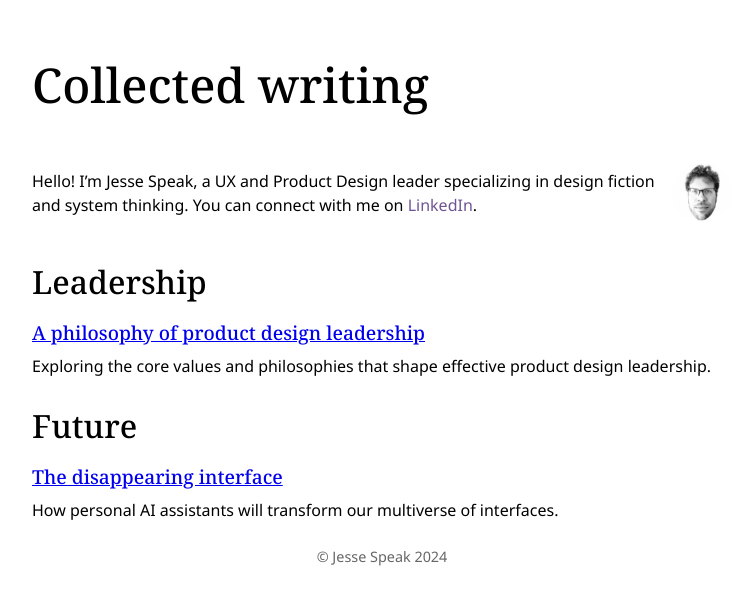
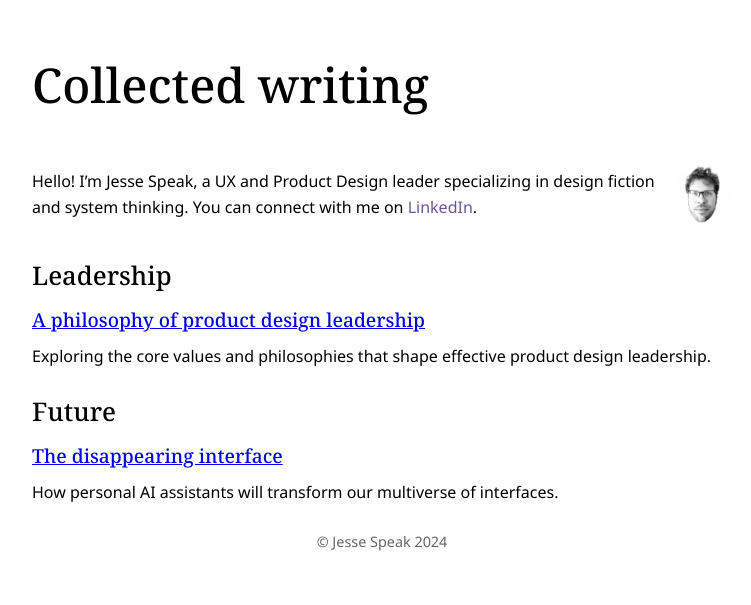
Before and after one commit to jessespeak/jessespeak.github.io, a Jekyll site: the page built from index.html, in a window 1280 px wide. Shown: the top 605 px of the page, without its empty margins (258-1009 px from the left). Built offline with Jekyll 4.4.1, drawn with Linux system fonts in a browser that asks for light colours.

Commit message:
Moving CSS to external style sheet

```diff
--- a/_layouts/default.html
+++ b/_layouts/default.html
@@ -8,9 +8,9 @@
 <link rel="preconnect" href="https://fonts.googleapis.com">
 <link rel="preconnect" href="https://fonts.gstatic.com" crossorigin>
 <link href="https://fonts.googleapis.com/css2?family=Noto+Sans:ital@0;1&family=Noto+Serif:ital,wght@0,500;1,500&display=swap" rel="stylesheet">
-
+<link rel="stylesheet" href="/assets/css/styles.css">
   <!-- Inline CSS in the <head> section -->
-  <style>
+<!--  <style>
     /* Basic styling for the single-column layout */
     body {
     font-family: "Noto Sans", sans-serif;
@@ -98,7 +98,7 @@
 .bio-text a:hover {
   text-decoration: underline;
 }
-  </style>
+  </style> -->
 </head>
 <body>
   <header>
--- a/_layouts/post.html
+++ b/_layouts/post.html
@@ -7,7 +7,8 @@
 <link rel="preconnect" href="https://fonts.googleapis.com">
 <link rel="preconnect" href="https://fonts.gstatic.com" crossorigin>
 <link href="https://fonts.googleapis.com/css2?family=Noto+Sans:ital@0;1&family=Noto+Serif:ital,wght@0,500;1,500&display=swap" rel="stylesheet">
-  <style>
+<link rel="stylesheet" href="/assets/css/styles.css">
+<!--    <style>
     /* Inline CSS for styling */
     body {
     font-family: "Noto Sans", sans-serif;
@@ -53,7 +54,7 @@
       font-size: 0.9em;
       margin-bottom: 1.5em;
     }
-  </style>
+  </style> -->
 </head>
 <body>
   <header>
--- /dev/null
+++ b/assets/css/styles.css
@@ -0,0 +1,76 @@
+
+/* Global Styles */
+    body {
+    font-family: "Noto Sans", sans-serif;
+    font-weight: 400;
+    font-style: normal;
+      max-width: 700px;
+      margin: 0 auto;
+      padding: 20px;
+    }
+
+    h1, h2, h3 {
+  font-family: "Noto Serif", serif;
+  font-weight: 500;
+  font-style: normal;
+}
+h1 {
+  font-size: 3em;
+  margin-bottom: 0.75em;
+}
+h2 {
+  font-size: 1.6em;
+  margin-bottom: 0.5em;
+}
+h3 {
+    font-size: 1.3em;
+    margin-bottom: 0.5em;
+}
+p, li {
+  font-size: 1em;
+  line-height: 1.6;
+}
+ul.article-list {
+  list-style: none;
+  padding: 0;
+  margin: 0;
+}
+ul.article-list li {
+  margin-bottom: 1.5em;
+}
+ul.article-list h3 {
+  font-size: 1.2em;
+  margin: 0;
+}
+ul.article-list p {
+  margin: 0.5em 0;
+}
+footer {
+  text-align: center;
+  font-size: 0.9em;
+  color: #666;
+}
+.bio {
+  display: flex;
+  align-items: center;
+  justify-content: space-between;
+  margin-bottom: 20px;
+}
+.bio-thumbnail {
+  width: 60px;
+  height: 60px;
+  border-radius: 50%;
+  margin-left: 15px;
+}
+.bio-text {
+  flex: 1;
+  font-size: 1em;
+  line-height: 1.6;
+}
+.bio-text a {
+  color: #6e5494;
+  text-decoration: none;
+}
+.bio-text a:hover {
+  text-decoration: underline;
+}
```
Also changed, not shown: 1 other file.
